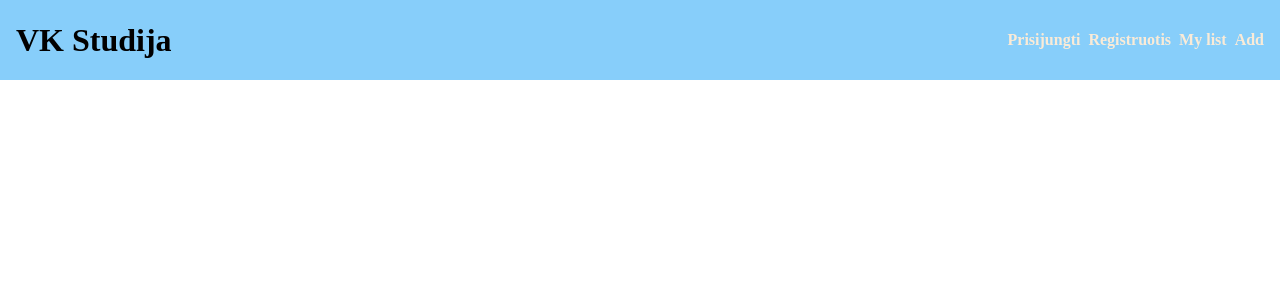
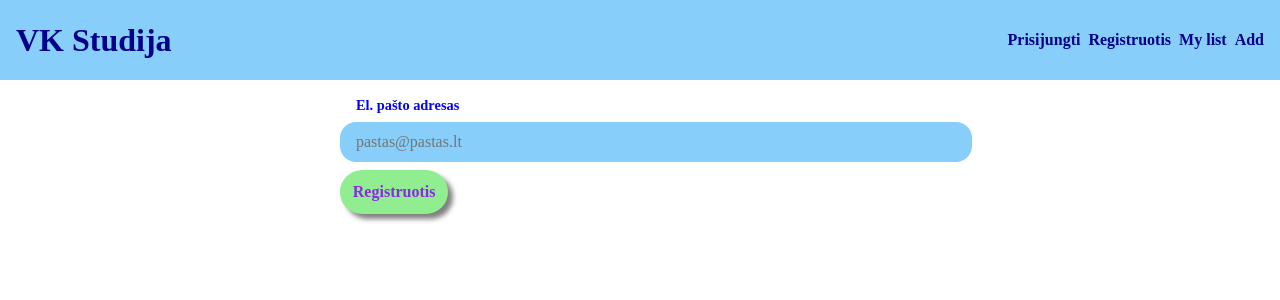
Before and after one commit to AndrejPon/booking-app-fe, a React (Create React App) app: page /register in a window 1280 px wide. Shown: the top 300 px of the page. Built offline with nearby package versions, Linux system fonts and the light colour scheme.

Commit message:
Button component added

```diff
--- /dev/null
+++ b/src/components/Button/Button.jsx
@@ -0,0 +1,14 @@
+import React from 'react';
+import PropTypes from 'prop-types';
+import * as S from './Button.style';
+
+const Button = ({ children, handleClick }) => {
+  return <S.Button onClick={handleClick}>{children}</S.Button>;
+};
+
+Button.propTypes = {
+  children: PropTypes.string.isRequired,
+  handleClick: PropTypes.func,
+};
+
+export default Button;
--- /dev/null
+++ b/src/components/Button/Button.style.js
@@ -0,0 +1,12 @@
+import styled from 'styled-components';
+
+export const Button = styled.button`
+  background: lightgreen;
+  border-radius: 1.5rem;
+  cursor: pointer;
+  padding: 0.8rem;
+  color: blueviolet;
+  font-weight: bold;
+  border: none;
+  box-shadow: 5px 5px 5px gray;
+`;
--- a/src/components/Container/Container.style.js
+++ b/src/components/Container/Container.style.js
@@ -2,5 +2,6 @@ import styled from 'styled-components';
 
 export const Container = styled.div`
   margin: 0 auto;
-  min-width: 600px;
+  max-width: 600px;
+  padding-top: 1rem;
 `;
--- a/src/components/Header/Header.style.js
+++ b/src/components/Header/Header.style.js
@@ -11,4 +11,5 @@ export const Header = styled.div`
   line-height: 5rem;
   padding: 0 1rem;
   text-align: center;
+  color: darkblue;
 `;
--- a/src/components/InputField/InputField.style.js
+++ b/src/components/InputField/InputField.style.js
@@ -3,16 +3,18 @@ import styled from 'styled-components';
 export const InputContainer = styled.div``;
 
 export const InputField = styled.input`
-  background: lightblue;
+  background: lightskyblue;
+  border-radius: 1rem;
   border: none;
-  width: 100%;
   height: 1.5rem;
   margin: 0.5rem 0;
-  border-radius: 1rem;
   padding: 0.5rem 1rem;
+  width: 100%;
 `;
 
 export const Label = styled.label`
   color: blue;
   font-size: 0.9rem;
+  font-weight: bold;
+  padding-left: 1rem;
 `;
--- a/src/components/Navigation/Navigation.style.js
+++ b/src/components/Navigation/Navigation.style.js
@@ -9,5 +9,5 @@ export const Nav = styled.div`
 export const StyledLink = styled(Link)`
   text-decoration: none;
   font-size: 1rem;
-  color: antiquewhite;
+  color: darkblue;
 `;
--- a/src/pages/Register.jsx
+++ b/src/pages/Register.jsx
@@ -1,10 +1,58 @@
-import React from 'react';
+import React, { useState } from 'react';
+import { useNavigate } from 'react-router-dom';
+import Button from '../components/Button/Button';
+import Container from '../components/Container/Container';
 import Header from '../components/Header/Header';
 import InputField from '../components/InputField/InputField';
 
 const Register = () => {
-  return <Header>VK Studija</Header>;
-  <InputField />;
+  const [userDetails, setUserDetails] = useState({
+    email: '',
+    password: '',
+  });
+
+  const navigate = useNavigate();
+
+  const onRegister = async (event) => {
+    event.preventDefault();
+    try {
+      const res = await fetch(
+        `${process.env.REACT_APP_BASE_URL}/v1/auth/register`,
+        {
+          method: 'POST',
+          headers: {
+            'Content-type': 'application/json',
+          },
+          body: JSON.stringify(userDetails),
+        }
+      );
+      const data = await res.json();
+      alert(data.msg || data.err || 'Nežinoma klaida');
+      navigate('/login');
+    } catch (error) {
+      alert(error.message || 'Nenumatyta klaida');
+    }
+  };
+
+  return (
+    <>
+      <Header>VK Studija</Header>
+      <Container>
+        <form onSubmit={onRegister}>
+          <InputField
+            name='email'
+            placeholder='pastas@pastas.lt'
+            label='El. pašto adresas'
+            type='email'
+            handleChange={(value) =>
+              setUserDetails({ ...userDetails, email: value })
+            }
+          />
+          <Button>Registruotis</Button>
+        </form>
+      </Container>
+    </>
+  );
 };
 
 export default Register;
```
Also changed, not shown: 1 other file (tests, documents, lock files or other folders).
